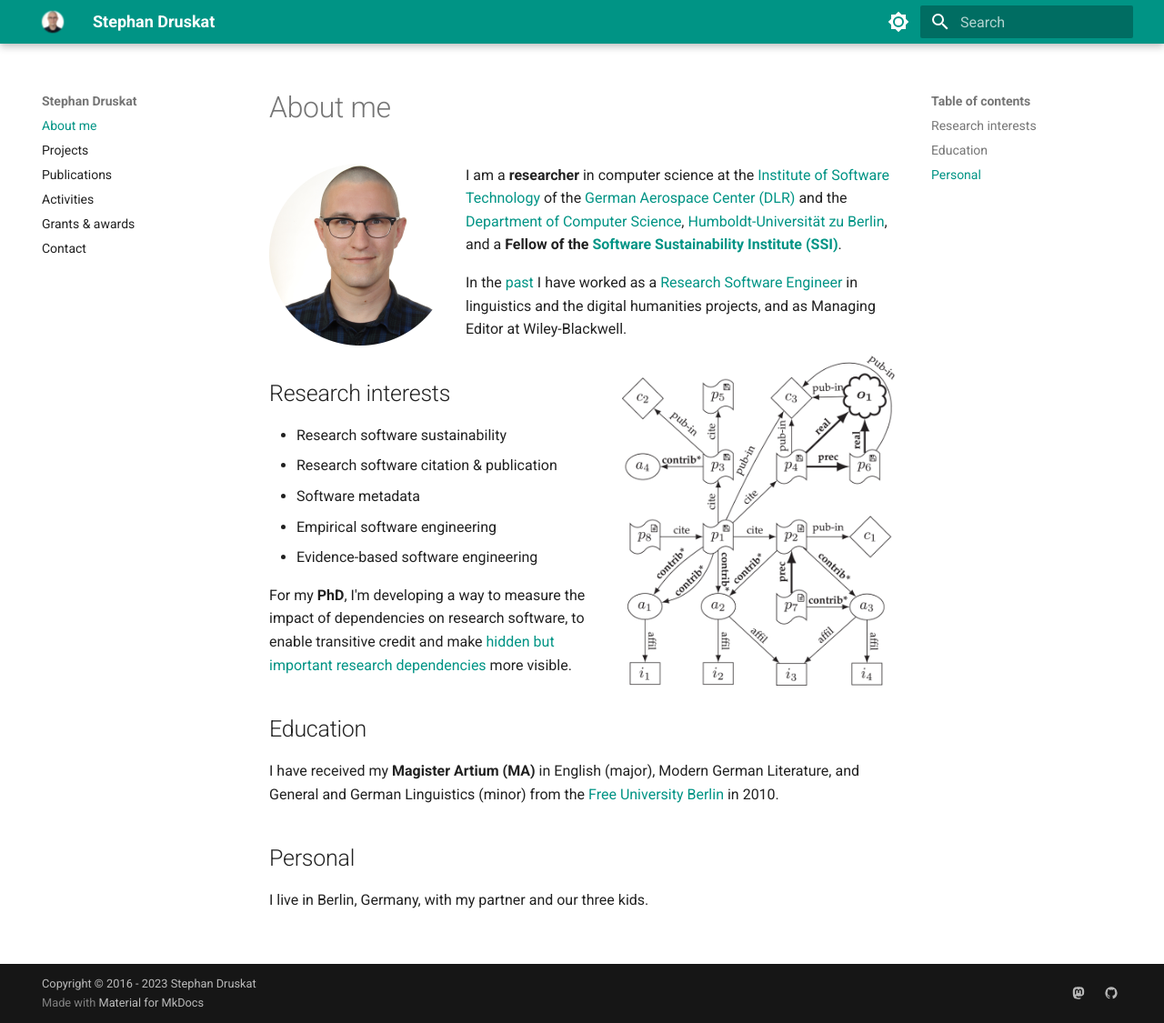
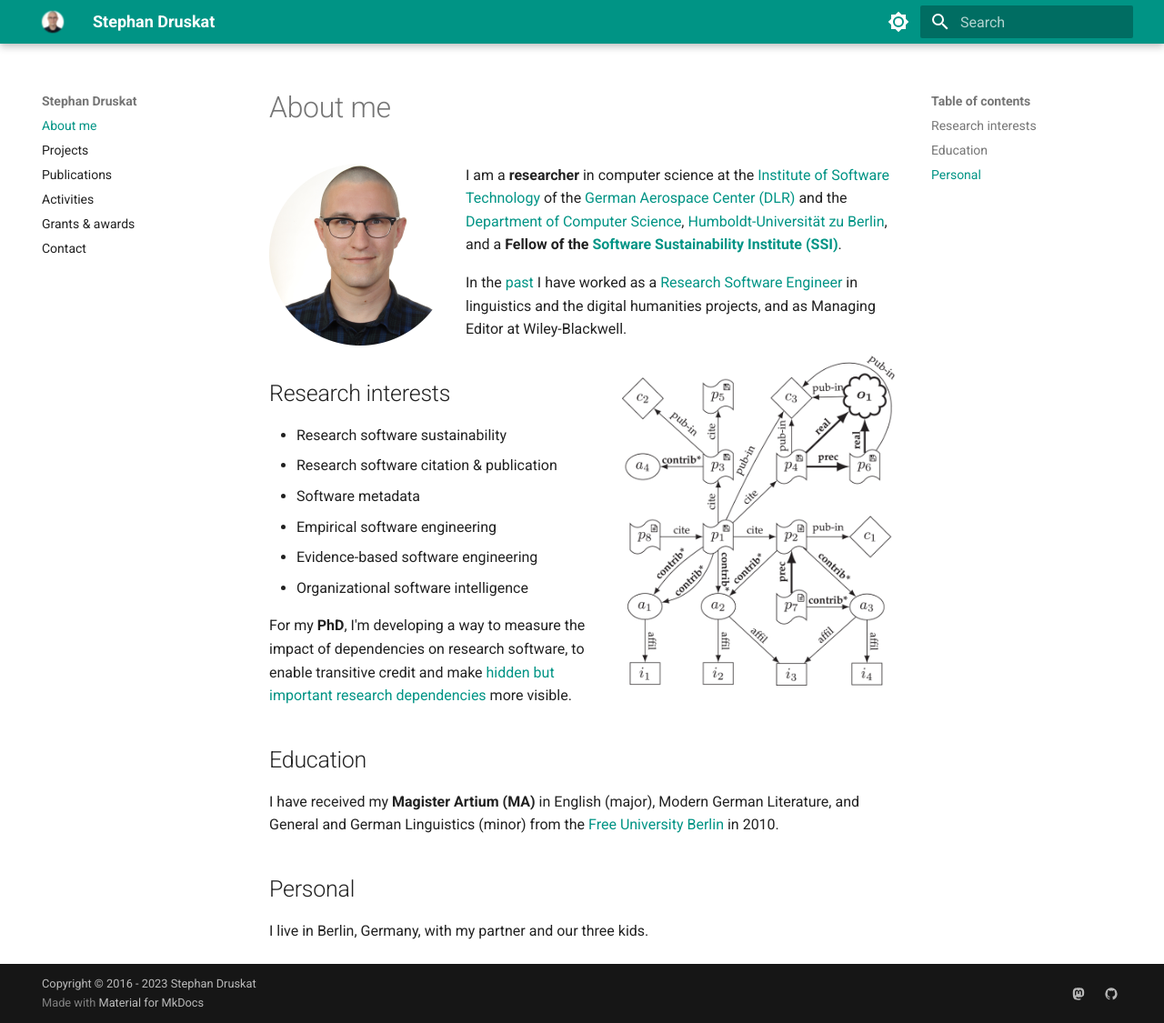
Before and after one commit to sdruskat/sdruskat.github.io, an MkDocs documentation site: the page built from docs/index.md, in a window 1280 px wide and 1125 px high. Shown: the whole window at 91% size. Built offline with MkDocs 1.6.1 and Material for MkDocs 9.7.7, drawn with Linux system fonts in a browser that asks for light colours.

Commit message:
Add OSI to research interests

```diff
--- a/docs/index.md
+++ b/docs/index.md
@@ -15,6 +15,7 @@ In the [past](projects.md/#past-projects) I have worked as a [Research Software
 - Software metadata
 - Empirical software engineering
 - Evidence-based software engineering
+- Organizational software intelligence
 
 For my **PhD**, I'm developing a way to measure the impact of dependencies on research software,
 to enable transitive credit and make [hidden but important research dependencies](https://xkcd.com/2347/) more visible.
```
